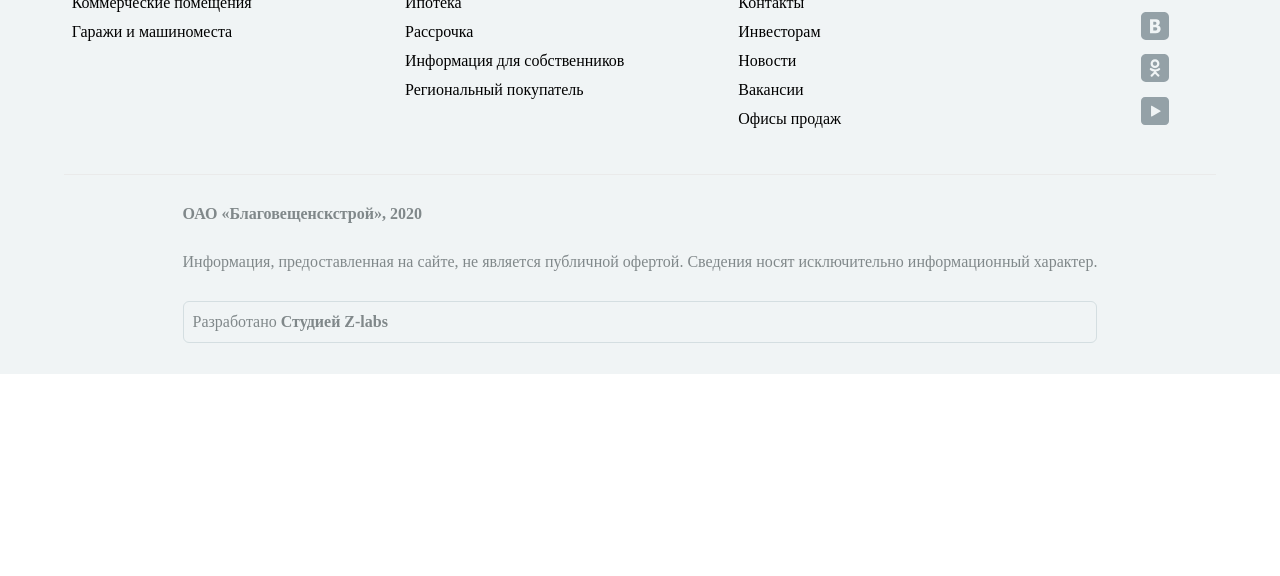
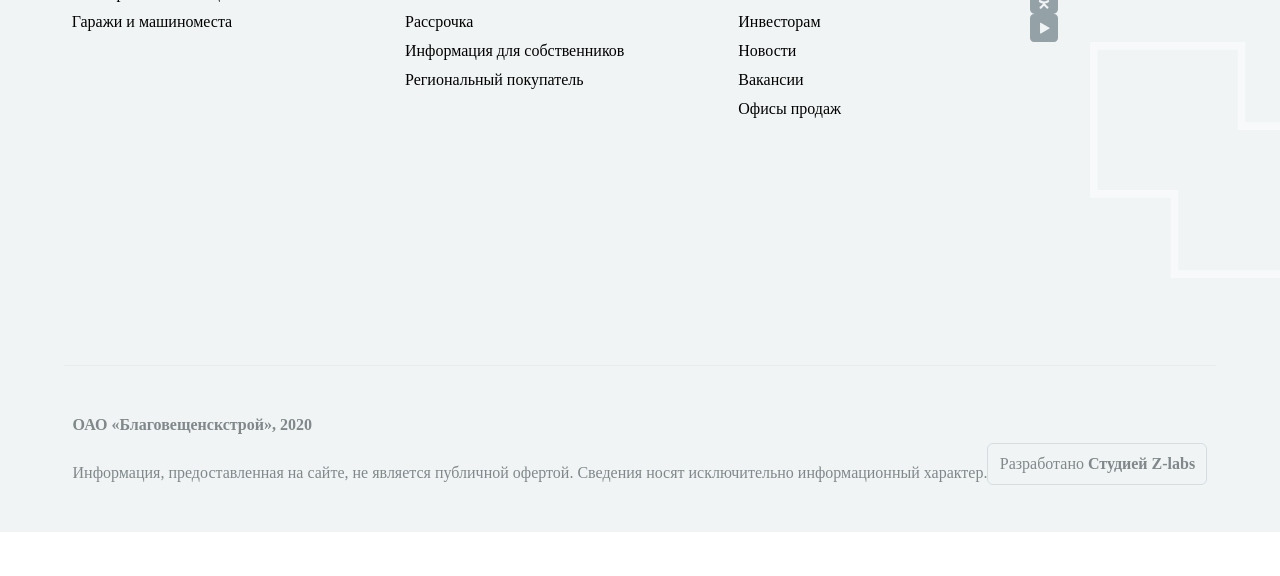
Before and after one commit to Carapter/Figma_site, a plain HTML site: page index.html in a window 1280 px wide. Shown: the part 224-800 px from the top of the page. Drawn offline with Linux system fonts and the light colour scheme.

Commit message:
fix mobile break tablet

```diff
--- /dev/null
+++ b/blocks/footer-menu/bottom/_bottom.scss
@@ -0,0 +1,15 @@
+.footer-menu__bottom {
+    // visibility: hidden;
+    display: flex;
+    flex-direction: column;
+    justify-content: center;
+    justify-self: center;
+}
+
+@media (min-width: 768px) {
+    .footer-menu__bottom {
+        display: flex;
+        flex-direction: row;
+        margin: 20px 30px;
+    }
+}
--- a/blocks/footer-menu/copyrights/_copyrights.scss
+++ b/blocks/footer-menu/bottom/copyrights/_copyrights.scss
@@ -14,5 +14,6 @@
         flex-direction: column-reverse;
         align-items: start;
         text-align:start;
+
     }
 }
--- /dev/null
+++ b/blocks/footer-menu/bottom/dev/_dev.scss
@@ -0,0 +1,21 @@
+.footer-menu__dev {
+    width: 200px;
+    display: flex;
+    justify-content: center;
+    padding: 11px 9px;
+    border: 1px solid #D4DEE1;
+    border-radius: 6px;
+    margin-bottom: 31px;
+    * {
+        color: #80888A;
+        text-decoration: none;
+    }
+}
+
+@media (min-width: 768px) {
+    .footer-menu__dev {
+        margin: 0px;
+        // align-self:flex-end;
+        align-self: center;
+    }
+}
--- a/blocks/footer-menu/container/_container.scss
+++ b/blocks/footer-menu/container/_container.scss
@@ -9,13 +9,9 @@
 }
 .footer-menu__container {
     width: 100%;
-    padding-top: 50px;
-    padding-bottom: 35px;
-    * {
-        position: absolute;
-        visibility: hidden;
-        width: 100%;
-    }
+    padding-top: 40px;
+    // display: flex;
+    // justify-content: center;
 }
 
 @media (min-width: 768px) {
@@ -56,7 +52,6 @@
         }
         .footer-menu__social * {
             align-items: center;
-            // padding: ;
         }
     }
 }
--- a/blocks/footer-menu/container/social/_social.scss
+++ b/blocks/footer-menu/container/social/_social.scss
@@ -1,18 +1,7 @@
 .footer-menu__social {
     display: flex;
     // max-width: 180px;
+    margin-bottom: 45px;
     flex-direction: row;
     justify-content: space-evenly;
-    margin-bottom: 45px;
-    // margin-right: ;
 }
-
-@media (min-width: 768px) {
-
-    .footer-menu__social {
-        flex-direction: column;
-        svg {
-
-        }
-    }
-}
--- a/blocks/footer-menu/dev/_dev.scss
+++ /dev/null
@@ -1,11 +0,0 @@
-.footer-menu__dev {
-    padding: 11px 9px;
-    border: 1px solid #D4DEE1;
-    border-radius: 6px;
-    margin-bottom: 31px;
-
-    * {
-        color: #80888A;
-        text-decoration: none;
-    }
-}
--- a/blocks/footer-menu/footer-menu.scss
+++ b/blocks/footer-menu/footer-menu.scss
@@ -1,11 +1,12 @@
 @import "top/contact/_contact.scss";
 @import "top/information/_information.scss";
 @import "container/social/_social.scss";
-@import "copyrights/_copyrights.scss";
-@import "dev/_dev.scss";
+@import "bottom/copyrights/_copyrights.scss";
+@import "bottom/dev/_dev.scss";
 @import "rectangles/_rectangles.scss";
 @import "top/_top.scss";
 @import "container/_container.scss";
+@import "bottom/_bottom.scss";
 * {
         margin: 0px;
 }
@@ -23,12 +24,14 @@
     *::after {
         z-index: 3;
     }
-
+}
+@media (min-width: 768px) {
     .footer-menu__line {
         display: flex;
         justify-content: center;
         width: 90%;
         border-top: 1px solid #EAEAEA;
         margin-bottom: 30px;
+        visibility: visible;
     }
 }
--- a/blocks/footer-menu/rectangles/_rectangles.scss
+++ b/blocks/footer-menu/rectangles/_rectangles.scss
@@ -4,7 +4,7 @@
     justify-content: end;
     width: 100%;
     z-index: 2;
-    // margin-bottom: 87px;
+    margin-bottom: 87px;
 }
 @media (min-width: 768px) {
     .footer-menu__rectangle {
--- a/index.html
+++ b/index.html
@@ -65,6 +65,11 @@
                     <svg width="28" height="28" viewBox="0 0 28 28" fill="none" xmlns="http://www.w3.org/2000/svg">
                         <path fill-rule="evenodd" clip-rule="evenodd" d="M4 0C1.79086 0 0 1.79086 0 4V24C0 26.2091 1.79086 28 4 28H24C26.2091 28 28 26.2091 28 24V4C28 1.79086 26.2091 0 24 0H4ZM10.8308 8.81901L19.4462 13.6651C19.6153 13.761 19.7208 13.9398 19.7208 14.1347C19.7208 14.3296 19.6153 14.5084 19.4462 14.6042L10.8308 19.4504C10.749 19.4967 10.6575 19.5193 10.567 19.5193C10.4733 19.5193 10.3796 19.4945 10.2956 19.446C10.1298 19.3491 10.0285 19.1725 10.0285 18.9808V9.28854C10.0285 9.09685 10.1298 8.92024 10.2956 8.82331C10.4604 8.72747 10.6639 8.72531 10.8308 8.81901Z" fill="#7D8C93" fill-opacity="0.8"/>
                     </svg>
+                    <div class="footer-menu__rectangle" viewBox:"0 0 220 220">
+                        <svg width="190" height="236" viewBox="0 0 190 236" fill="none" xmlns="http://www.w3.org/2000/svg">
+                            <path fill-rule="evenodd" clip-rule="evenodd" d="M0 0H155.477V80.2397H236V236H80.5229V155.76H0V0ZM147.711 87.9345C147.711 61.258 147.767 34.4675 147.767 7.72388H7.7092V148.037C34.5635 148.037 61.5074 147.929 88.2321 147.929V148.037H88.2827C88.2827 174.729 88.2321 201.524 88.2321 228.277H228.29V87.9636H182.327V87.9345H147.711Z" fill="white" fill-opacity="0.5"/>
+                        </svg>
+                    </div>
                 </div>
             </div>
 
@@ -79,11 +84,7 @@
                 <div class="footer-menu__dev">
                     <p>Разработано <a href="https://z-labs.ru/?source=blagstroy"><b>Студией Z-labs</b></a></p>
                 </div>
-                <div class="footer-menu__rectangle" viewBox:"0 0 220 220">
-                    <svg width="190" height="236" viewBox="0 0 190 236" fill="none" xmlns="http://www.w3.org/2000/svg">
-                        <path fill-rule="evenodd" clip-rule="evenodd" d="M0 0H155.477V80.2397H236V236H80.5229V155.76H0V0ZM147.711 87.9345C147.711 61.258 147.767 34.4675 147.767 7.72388H7.7092V148.037C34.5635 148.037 61.5074 147.929 88.2321 147.929V148.037H88.2827C88.2827 174.729 88.2321 201.524 88.2321 228.277H228.29V87.9636H182.327V87.9345H147.711Z" fill="white" fill-opacity="0.5"/>
-                    </svg>
-                </div>
+
             </div>
         </footer>
 
```
Also changed, not shown: blocks/footer-menu/footer-menu.css, 1 other file.
